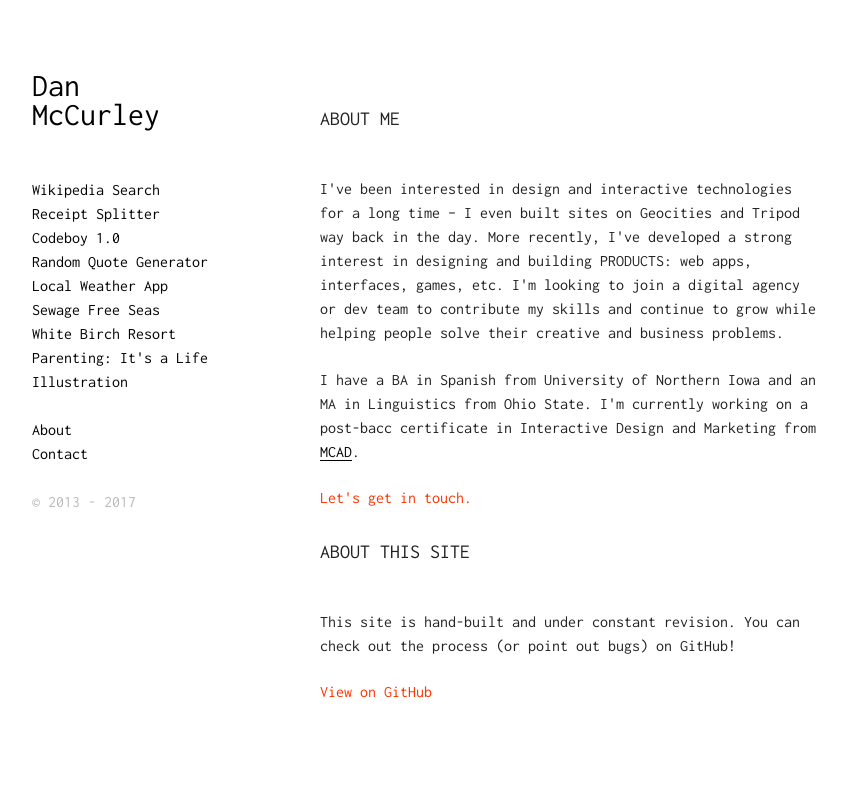
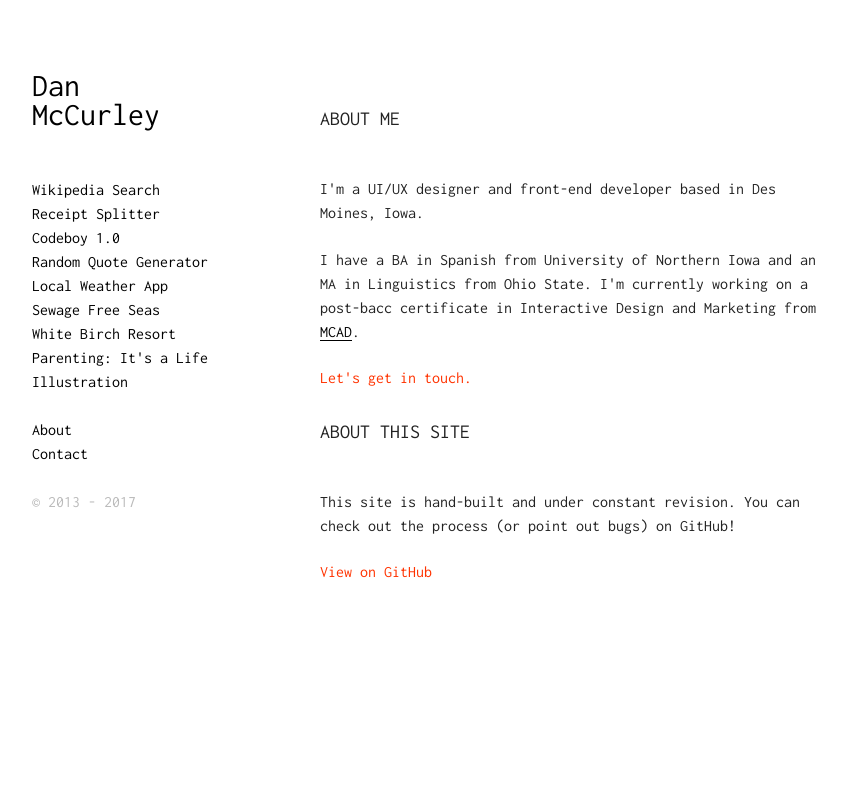
Before and after one commit to djmccurley/djmccurley.com, a PHP site: page /about.php in a window 1280 px wide. Shown: the whole page, without its empty margins (64-911 px from the left). Run offline with PHP 8.4, Linux system fonts and the light colour scheme; some libraries are stand-ins or nearby versions.

Commit message:
updated about me for test ci/cd commit

```diff
--- a/about.php
+++ b/about.php
@@ -25,7 +25,7 @@
 
       <section class="main">
           <h2>About Me</h2>
-          <p>I've been interested in design and interactive technologies for a long time – I even built sites on Geocities and Tripod way back in the day. More recently, I've developed a strong interest in designing and building PRODUCTS: web apps, interfaces, games, etc. I'm looking to join a digital agency or dev team to contribute my skills and continue to grow while helping people solve their creative and business problems.</p>
+          <p>I'm a UI/UX designer and front-end developer based in Des Moines, Iowa.</p>
 
           <p>I have a BA in Spanish from University of Northern Iowa and an MA in Linguistics from Ohio State. I'm currently working on a post-bacc certificate in Interactive Design and Marketing from <a href="http://mcad.edu/academic-programs/interactive-design-and-marketing-certificate" target="_blank">MCAD</a>.</p>
 
```
